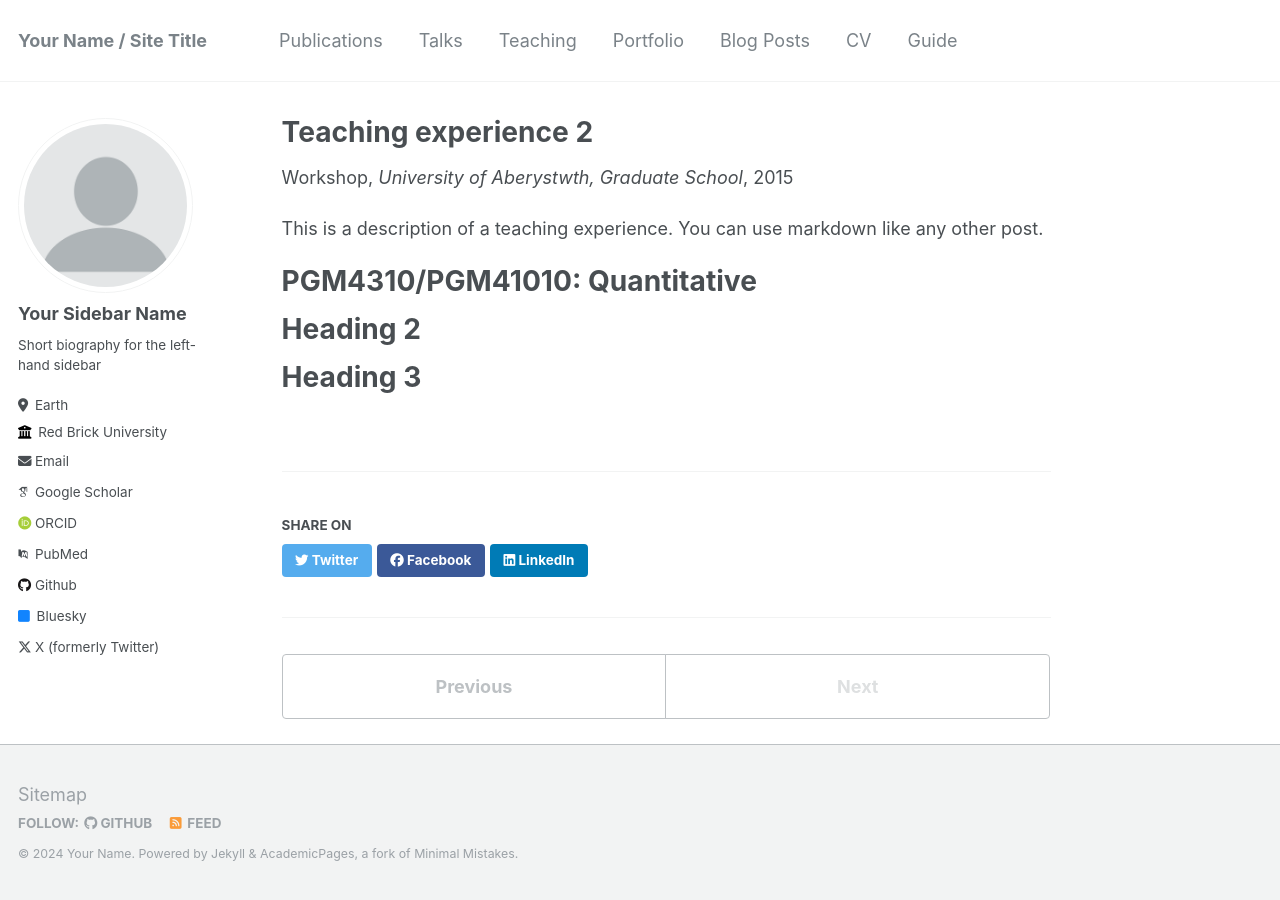
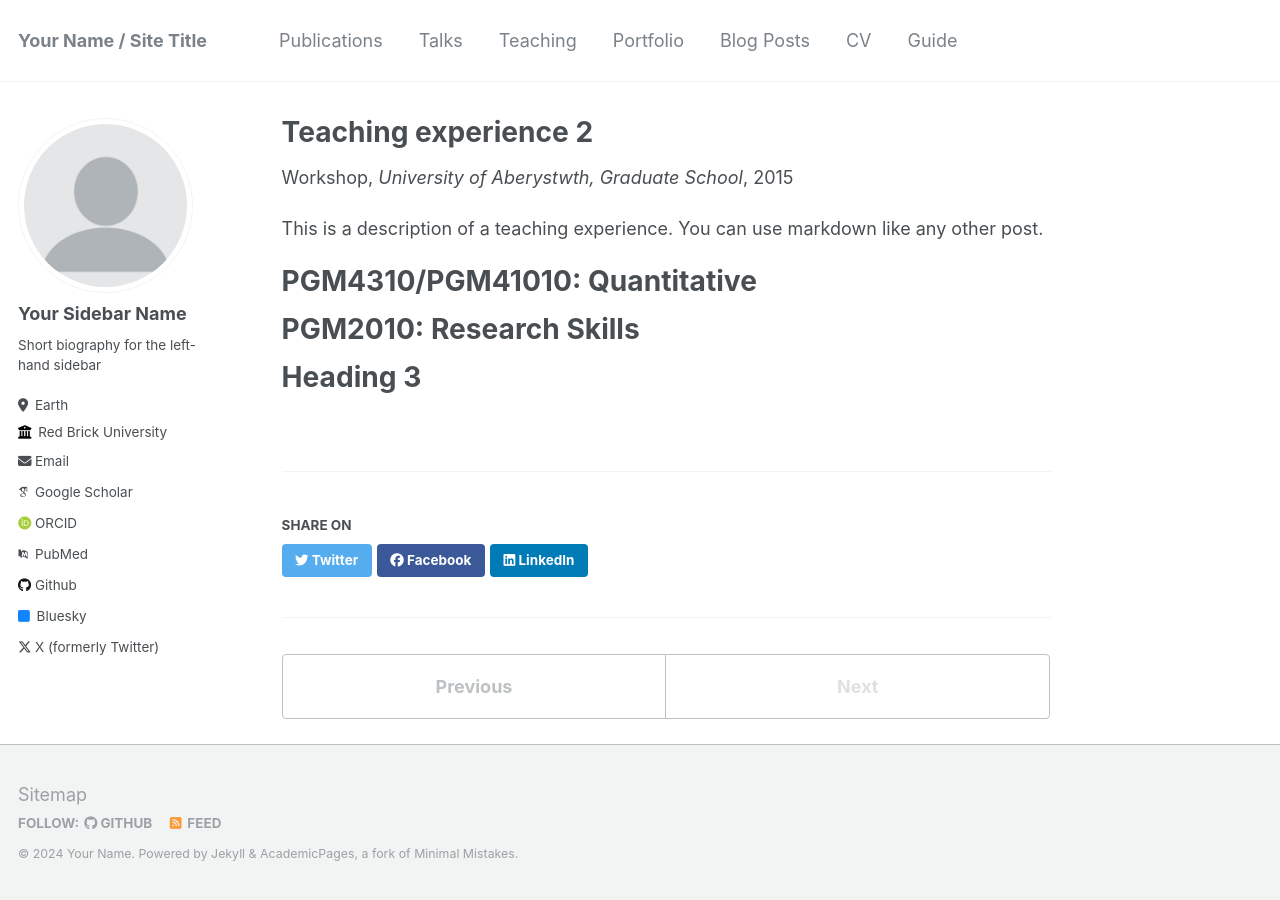
Before and after one commit to DrMaireGorman/DrMaireGorman.github.io, a Jekyll site: the page built from _teaching/2015-spring-teaching-2.md, in a window 1280 px wide. Built offline with Jekyll 4.4.1, drawn with Linux system fonts in a browser that asks for light colours; some web fonts are replaced.

Commit message:
Update 2015-spring-teaching-2.md

```diff
--- a/_teaching/2015-spring-teaching-2.md
+++ b/_teaching/2015-spring-teaching-2.md
@@ -13,7 +13,7 @@ This is a description of a teaching experience. You can use markdown like any ot
 PGM4310/PGM41010: Quantitative
 ======
 
-Heading 2
+PGM2010: Research Skills
 ======
 
 Heading 3
```
